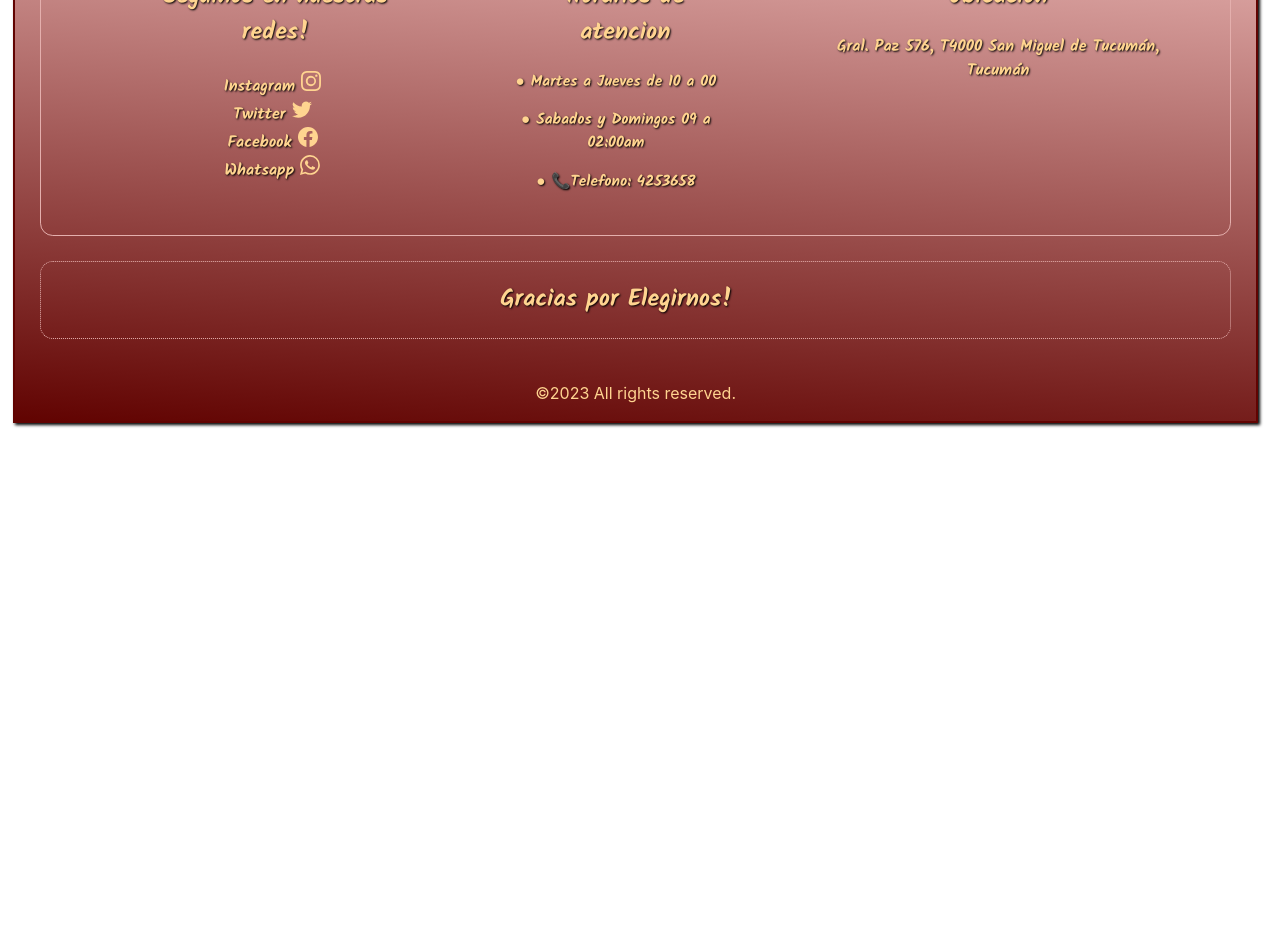
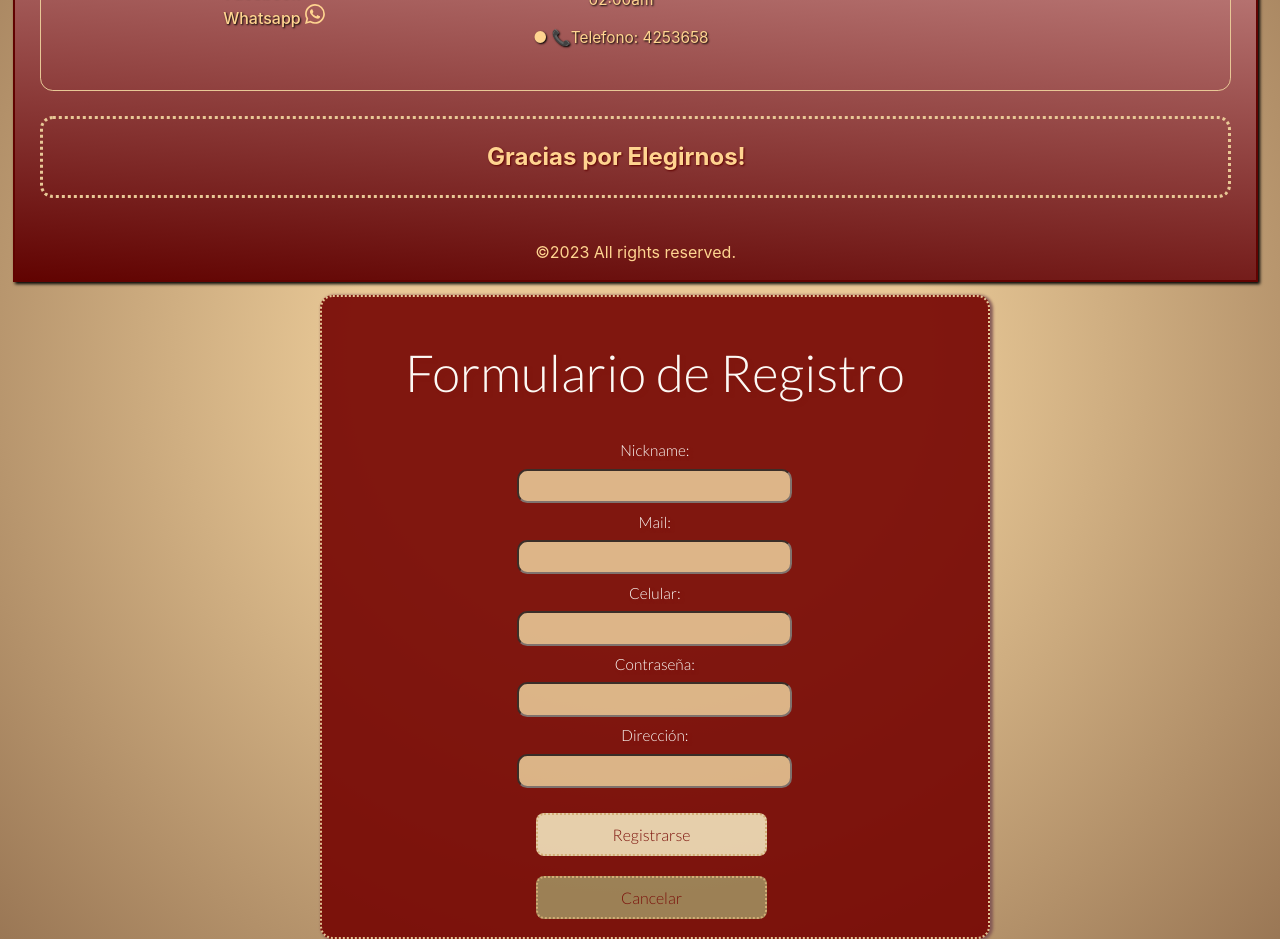
Before and after one commit to veronicadip/menu-front, a React (Vite) app: page / in a window 1280 px wide. Shown: the part 220-1159 px from the top of the page. Before the commit the page ends 800 px from the top, so only its background shows below. Built offline with nearby package versions, Linux system fonts and the light colour scheme.

Commit message:
footer listo, pagina de registro creada y casi lista. falta validacion en contraseña y revisar que ambos archivos se abren en la misma pagina al levantar el servidor

```diff
--- a/index.html
+++ b/index.html
@@ -4,8 +4,8 @@
     <meta charset="UTF-8" />
     <link rel="icon" type="image/svg+xml" href="/vite.svg" />
     <meta name="viewport" content="width=device-width, initial-scale=1.0" />
-    <link href="https://fonts.googleapis.com/css2?family=Kalam:wght@700&display=swap" rel="stylesheet">
-
+    <link rel="preconnect" href="https://fonts.gstatic.com" crossorigin>
+    <link href="https://fonts.googleapis.com/css2?family=Lato:wght@300&display=swap" rel="stylesheet">
     <title>Vite + React</title>
   </head>
   <body>
--- a/src/footer.css
+++ b/src/components/footer.css
@@ -11,8 +11,8 @@ box-shadow: 2px 2px 3px black;
   margin: 2vw;
   display: flex;
   flex-direction: row;
-  font-family: 'Kalam', cursive;
-  border: solid #e4afad 0.15vw;
+  font-family: 'lato' bold;
+  border: 0.1vw solid rgb(232, 200, 150);
   border-radius: 1vw;
   padding: 2vw;
   padding-left: 5vw;
@@ -27,7 +27,7 @@ box-shadow: 2px 2px 3px black;
   margin-top: -1vw;
   margin-left: -3vw;
   color: #FFD490;
-  text-shadow: 1px 1px 2px black;
+  text-shadow: 1px 1px 2px #610301;
 }
 .enlaces{
   margin-left: -3.5vw;
@@ -51,7 +51,7 @@ a:any-link{
   margin-top: -1vw;
   margin-left: -3vw;
   color: #FFD490;
-  text-shadow: 1px 1px 2px black;
+  text-shadow: 1px 1px 2px #610301;
 }
 .atencion p{
   margin-left: -4.5vw;
@@ -66,7 +66,7 @@ a:any-link{
 .ubicacion h2{
   margin-top: -1vw;
   color: #FFD490;
-  text-shadow: 1px 1px 2px black;
+  text-shadow: 1px 1px 2px #610301;
 }
 .ubicacion p{
   color: #FFD490;
@@ -75,14 +75,14 @@ a:any-link{
 .sector2 h2{
   margin-left: -3vw;
   color: #FFD490;
-  text-shadow: 1px 1px 2px black;
+  text-shadow: 1px 1px 2px #610301;
 }
 .sector2{
   margin: 2vw;
   display: flex;
-  font-family: 'Kalam', cursive;
+  font-family: 'Lato' bold;
   justify-content: center;
-  border: dotted #e4afad 0.15vw;
+  border: dotted rgb(232, 200, 150);
   border-radius: 1vw;
 
 }
--- a/src/footer.jsx
+++ b/src/components/footer.jsx
@@ -1,4 +1,4 @@
-import './footer.css';
+import '../components/footer.css';
 
 
 <style>
--- a/src/main.jsx
+++ b/src/main.jsx
@@ -1,10 +1,13 @@
 import React from 'react'
 import ReactDOM from 'react-dom/client'
-import App from './footer.jsx'
+import App from './components/footer'
+import App2 from './pages/registro'
 import './index.css'
 
 ReactDOM.createRoot(document.getElementById('root')).render(
   <React.StrictMode>
     <App />
+    <App2/>
+
   </React.StrictMode>,
 )
--- /dev/null
+++ b/src/pages/Registro.css
@@ -0,0 +1,101 @@
+body{
+    background: radial-gradient(circle, rgb(232, 200, 150) 33%, rgba(154,119,85,1) 100%);
+    width: auto;
+  }
+  .form {
+    width: 50vw;
+    height: 48vw;
+    padding: 1vw;
+    border: 2px dotted  rgb(232, 200, 150);
+    border-radius: 1vw;
+    display: flex;
+    flex-direction: column;
+   margin-left: 25vw;
+   align-items: center;
+   box-shadow: 2px 1px 3px 1px  #805452;
+   background-color: #750401 ;
+   opacity: 90%;
+  }
+
+  .form h1 {
+    text-align: center;
+    margin-bottom: 1vw;
+    color:  rgb(255, 255, 255);
+    text-shadow: 3px 3px 3px #750401;
+    font-family: 'Lato', sans-serif;
+
+  }
+
+  .form form {
+    display: flex;
+    flex-direction: column;
+    margin:2vw;
+    text-align: center;
+  }
+
+  .form label {
+    margin-bottom: 1.2vw;
+    color: white ;
+    text-shadow: 2px 2px 3px #750401;
+    font-size: 1.2vw;
+    font-family: 'Lato', sans-serif;
+  }
+
+  .form input {
+    padding: 0.6vw;
+    border-radius: 0.8vw;
+    margin: 0.5vw;
+    background-color:rgb(232, 200, 150);
+    color: #750401;
+    opacity: 90%;
+    width: 20vw;
+    display: flex;
+  }
+
+  .form button {
+    background-color: rgb(233, 211, 176);
+    color: #750401;
+    border: 2px dotted rgb(211, 175, 117);
+    padding: 10px 20px;
+    cursor: pointer;
+    margin-top: 1.5vw;
+    font-family: 'Lato', bold;
+    width: 18vw;
+    margin-left: 2vw;
+  }
+  .form .cancel{
+    background-color: rgb(152, 125, 82);
+  }
+  .form button:hover {
+    background-color: #a4807f;
+    opacity: 80%;
+  }
+  @media screen and (max-width: 725px){
+    .form{
+      width: 80vw;
+      height: 110vw;
+      justify-content: center;
+      margin: 8vw;
+      align-items: center;
+      margin-top: -10vw ;
+    }
+    .form h1{
+      font-size: 6vw;
+    }
+    .form label{
+      font-size: 3vw;
+    }
+    .form input{
+      width: auto;
+      display: flex;
+      margin-bottom: 2.5vw;
+      border-radius: 2vw;
+      padding: 1vw;
+    }
+    .form button{
+      width: auto;
+      display: flex;
+      justify-content: center;
+      margin-left: -1vw;
+  }
+  }
--- /dev/null
+++ b/src/pages/registro.jsx
@@ -0,0 +1,65 @@
+import React, { useState } from 'react';
+import '../pages/Registro.css';
+
+<style>
+  @import url('https://fonts.googleapis.com/css2?family=Lato:wght@300&display=swap');
+</style>
+
+function App2() {
+  const initialFormData = {
+    nickname: '',
+    mail: '',
+    celular: '',
+    contraseña: '',
+    direccion: ''
+  };
+
+  const [formData, setFormData] = useState(initialFormData);
+
+  const handleChange = (e) => {
+    const { name, value } = e.target;
+    setFormData({ ...formData, [name]: value });
+  };
+
+  const handleSubmit = (e) => {
+    e.preventDefault();
+    //agregar el código para enviar los datos al servidor
+    console.log('Datos enviados:', formData);
+  };
+
+  const handleReset = () => {
+    setFormData(initialFormData);
+  };
+
+  return (
+    <div className="form">
+      <h1>Formulario de Registro</h1>
+      <form onSubmit={handleSubmit}>
+        <div>
+          <label>Nickname:</label>
+          <input type="text" name="nickname" maxLength={14} minLength={3} value={formData.nickname} onChange={handleChange} required />
+        </div>
+        <div>
+          <label>Mail:</label>
+          <input type="email" name="mail" value={formData.mail} onChange={handleChange} required />
+        </div>
+        <div>
+          <label>Celular:</label>
+          <input type="tel" name="celular" value={formData.celular} onChange={handleChange} required />
+        </div>
+        <div>
+          <label>Contraseña:</label>
+          <input type="password" name="contraseña" maxLength={8} minLength={8} value={formData.contraseña} onChange={handleChange} required />
+        </div>
+        <div>
+          <label>Dirección:</label>
+          <input type="text" name="direccion" maxLength={25} minLength={3} value={formData.direccion} onChange={handleChange} required />
+        </div>
+        <button type="submit">Registrarse</button>
+        <button className='cancel' type="reset" onClick={handleReset}>Cancelar</button>
+      </form>
+    </div>
+  );
+}
+
+export default App2;
```
Also changed, not shown: src/App.jsx (added).
